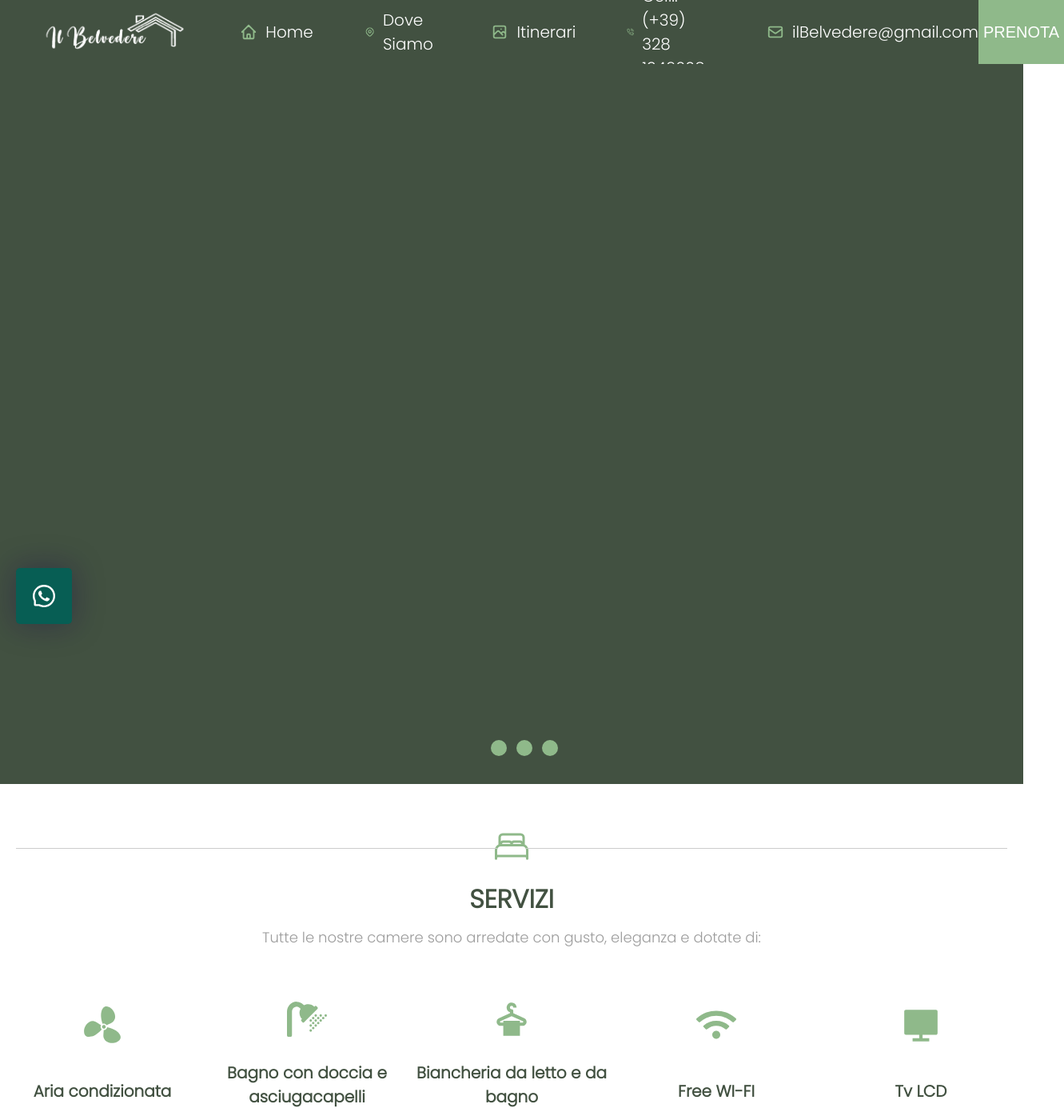
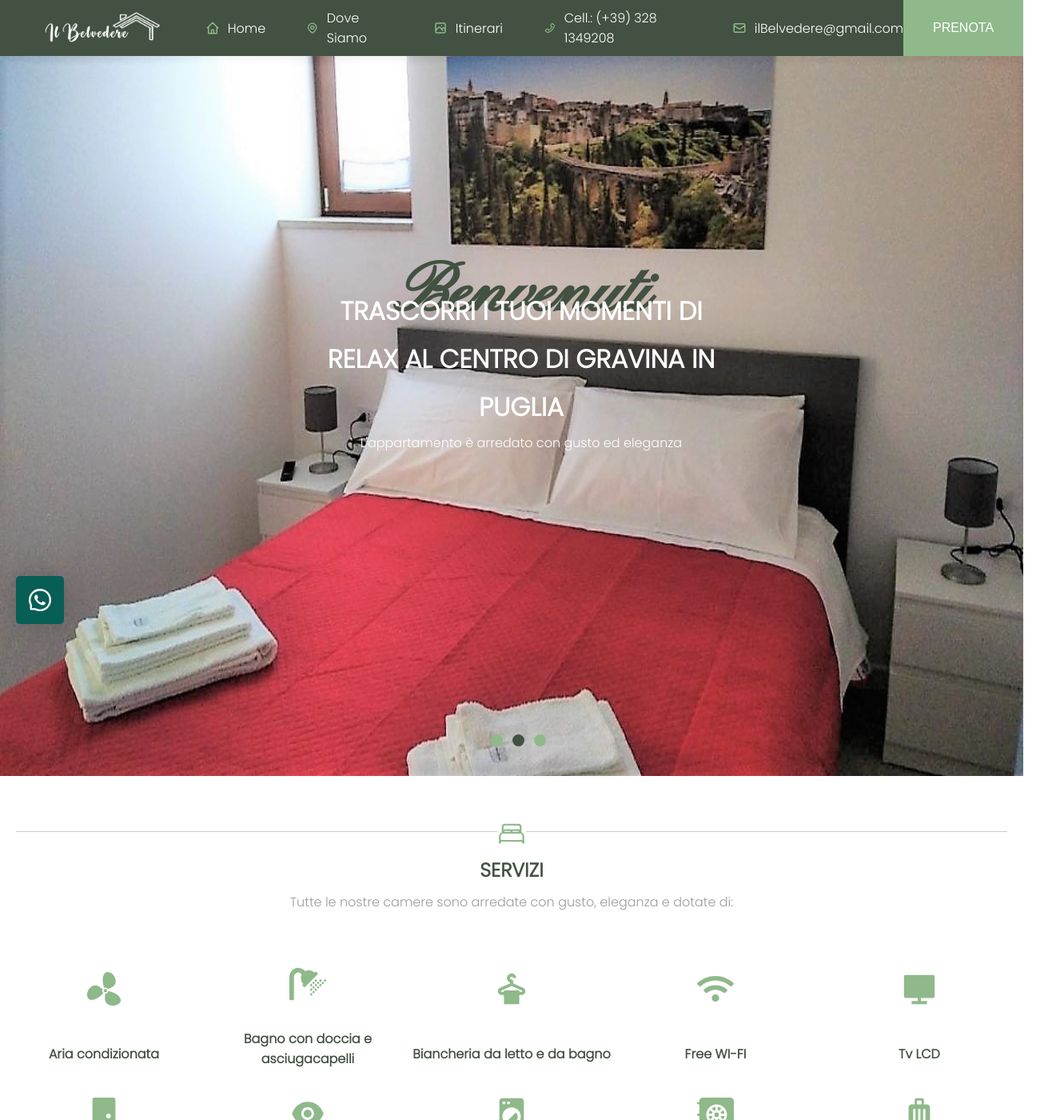
Before and after one commit to Josecontis/ilbelvedere, a React (Create React App) app in the folder il_belvedere/: page / in a window 1280 px wide. Shown: the top 1400 px of the page at 80% size, 1331 px wide, since content can reach past the window. Built offline with nearby package versions, Linux system fonts and the light colour scheme.

Commit message:
Fix sliding and styles

```diff
--- a/il_belvedere/src/App.css
+++ b/il_belvedere/src/App.css
@@ -5,8 +5,8 @@
 }
 
 .App .watsapp-button {
-  width: 70px;
-  height: 70px;
+  width: 60px;
+  height: 60px;
   display: flex;
   align-items: center;
   justify-content: center;
@@ -14,7 +14,7 @@
   color: #ffffff;
   border-radius: 5px;
   font-size: 32px;
-  box-shadow: 0px 0px 36px 2px rgb(24 12 72 / 36%)
+  box-shadow: 0px 0px 36px 2px rgba(0, 0, 0, 0.201)
 }
 
 .watsapp-button {
@@ -42,7 +42,7 @@
   border: none;
   transition-duration: 1s;
   font-size: 20px;
-  box-shadow: 0px 0px 22px 3px rgb(24 12 72 / 20%)
+  box-shadow: 0px 0px 22px 3px rgba(0, 0, 0, 0.121)
 }
 
 .button-to-top:hover {
--- a/il_belvedere/src/Components/Splitter.css
+++ b/il_belvedere/src/Components/Splitter.css
@@ -12,10 +12,9 @@
 .splitter-container::before {
     content: "";
     position: absolute;
-    bottom: 94%;
+    bottom: 96%;
     right: 20px;
     border-width: 0;
-    top: 6%;
     width: 47%;
     border-style: solid;
     border-color: #ccc;
@@ -25,10 +24,9 @@
 .splitter-container::after {
     content: "";
     position: absolute;
-    bottom: 94%;
+    bottom: 96%;
     left: 20px;
     border-width: 0;
-    top: 6%;
     width: 47%;
     border-style: solid;
     border-color: #ccc;
@@ -36,21 +34,21 @@
 }
 
 .splitter-bar {
-    height: 50px;
-    font-size: 48px;
+    height: 30px;
+    font-size: 36px;
     color: #8fb98a;
 }
 
 .splitter-title {
     text-transform: uppercase;
-    font-size: 32px;
+    font-size: 24px;
     margin-top: 20px;
     font-weight: 600;
     color: #425141;
 }
 
 .splitter-subtitle {
-    font-size: 18px;
+    font-size: 16px;
     margin-top: 10px;
     color: #9c9c9c;
 }
@@ -58,15 +56,14 @@
 .splitter-subtitle-services {
     height: 300px;
     margin-top: 50px;
-
     display: flex;
     flex-wrap: wrap;
     justify-content: center;
 }
 
 .services {
-    width: 20%;
-    font-size: 20px;
+    width: 255px;
+    font-size: 16px;
     display: grid;
     color: #425141;
     font-weight: 600;
@@ -76,5 +73,5 @@
 .services svg {
     margin: 0 auto;
     color: #8fb98a;
-    font-size: 50px;
+    font-size: 46px;
 }
--- a/il_belvedere/src/Components/Splitter.js
+++ b/il_belvedere/src/Components/Splitter.js
@@ -8,8 +8,8 @@ const Splitter = ({ icon, title, subtitle, subtitleServices }) => {
       <div className="splitter-subtitle">{subtitle}</div>
       <div className="splitter-subtitle-services">
         {subtitleServices &&
-          subtitleServices.map((el) => (
-            <div className="services">
+          subtitleServices.map((el, index) => (
+            <div key={index} className="services">
               {el.icon}
               {el.label}
             </div>
--- a/il_belvedere/src/Components/TopBar.css
+++ b/il_belvedere/src/Components/TopBar.css
@@ -1,5 +1,5 @@
 .top-bar {
-    height: 80px;
+    height: 70px;
     background-color: #425141;
     display: flex;
     width: 100%;
@@ -7,7 +7,7 @@
 }
 
 .top-bar img {
-    height: 60px;
+    height: 50px;
     margin-left: 4%;
 }
 
@@ -22,7 +22,7 @@
     border: none;
     background-color: #8fb98a;
     color: #ffffff;
-    font-size: 20px;
+    font-size: 16px;
     margin-left: auto;
     transition-duration: 1s;
 }
@@ -40,15 +40,15 @@
 
 
 .info {
-    margin-left: 5%;
-    height: 20px;
+    margin-left: 4%;
+    height: 18px;
     display: flex;
     align-items: center;
 }
 
 .info a {
     color: #ffffff;
-    font-size: 20px;
+    font-size: 16px;
     margin-left: 10px;
     text-decoration: none;
     transition-duration: 1s;
@@ -56,7 +56,7 @@
 
 .info svg {
     color: #8fb98a;
-    font-size: 22px;
+    font-size: 18px;
 }
 
 .info a:hover {
--- a/il_belvedere/src/Components/TopBar.js
+++ b/il_belvedere/src/Components/TopBar.js
@@ -2,9 +2,8 @@ import "./TopBar.css";
 import { HiOutlineHome, HiOutlineMail } from "react-icons/hi";
 import { HiOutlineLocationMarker } from "react-icons/hi";
 import { HiOutlinePhotograph } from "react-icons/hi";
-import { FiPhoneCall } from "react-icons/fi";
-
 import logoHome from "../Assets/Image/logoHomeWhiteSmall.png";
+import { AiOutlinePhone } from "react-icons/ai";
 
 const TopBar = () => {
   return (
@@ -23,7 +22,7 @@ const TopBar = () => {
         <a href="callto:3281349208">Itinerari</a>
       </div>
       <div className="info">
-        <FiPhoneCall />
+        <AiOutlinePhone />
         <a href="callto:3281349208">Cell.: (+39) 328 1349208</a>
       </div>
       <div className="info">
--- a/il_belvedere/src/Pages/Home.css
+++ b/il_belvedere/src/Pages/Home.css
@@ -80,8 +80,8 @@ img {
     float: right;
     bottom: 76%;
     width: 40%;
-    left: 54%;
-    font-size: 26px;
+    left: 50%;
+    font-size: 20px;
     animation: slide-right 1s forwards;
     transform: translateX(100%);
     text-align: end;
@@ -89,7 +89,7 @@ img {
 
 .review-label-coffe .review-author-coffe {
     font-weight: normal;
-    font-size: 24px;
+    font-size: 18px;
 }
 
 .review-label-bath {
@@ -100,8 +100,8 @@ img {
     float: left;
     top: 76%;
     width: 40%;
-    right: 54%;
-    font-size: 26px;
+    right: 50%;
+    font-size: 20px;
     animation: slide-right 1s forwards;
     transform: translateX(100%);
     text-align: start;
@@ -109,14 +109,14 @@ img {
 
 .review-label-bath .review-author-bath {
     font-weight: normal;
-    font-size: 24px;
+    font-size: 18px;
 }
 
 /* The dots/bullets/indicators */
 .dot {
     top: -50px;
-    height: 20px;
-    width: 20px;
+    height: 15px;
+    width: 15px;
     margin: 0 6px;
     background-color: #8fb98a;
     border-radius: 50%;
--- a/il_belvedere/src/Pages/Home.js
+++ b/il_belvedere/src/Pages/Home.js
@@ -8,13 +8,21 @@ import { RiComputerFill } from "react-icons/ri";
 import { AiFillEye } from "react-icons/ai";
 import { GiBoatPropeller } from "react-icons/gi";
 import { BsDoorClosedFill, BsSafe2Fill } from "react-icons/bs";
-import { MdDryCleaning, MdLocalLaundryService, MdLuggage } from "react-icons/md";
+import {
+  MdDryCleaning,
+  MdLocalLaundryService,
+  MdLuggage,
+} from "react-icons/md";
 import { FaWifi, FaShower } from "react-icons/fa";
 import ImageViewer from "../Components/ImageViewer";
+import { useEffect, useState } from "react";
 
 const Home = () => {
-  showSlides();
   let slideIndex = 0;
+
+  useEffect(() => {
+    showSlides();
+  });
 
   function showSlides() {
     let i = 0;
@@ -36,7 +44,7 @@ const Home = () => {
         (slides[slideIndex - 1].style.display = "block");
       dots[slideIndex - 1] && (dots[slideIndex - 1].className += " active");
     }
-    setTimeout(showSlides, 7000); // Change image every 2 seconds
+    setTimeout(showSlides, 7000);
   }
 
   const services = [
@@ -87,16 +95,6 @@ const Home = () => {
     <>
       <div className="slideshow-container">
         <div className="mySlides fade">
-          <img alt="env" src={bedImg} style={{ width: "100%" }} />
-          <div className="welcome-text">Benvenuti</div>
-          <div className="label">
-            Trascorri i tuoi momenti di relax al centro di gravina in puglia
-          </div>
-          <div className="sub-label">
-            L'appartamento è arredato con gusto ed eleganza
-          </div>
-        </div>
-        <div className="mySlides fade">
           <img alt="bed" src={coffeImg} style={{ width: "100%" }} />
           <div className="review-label-coffe">
             Tutto perfetto. La posizione nelle immediate vicinanze del ponte e a
@@ -108,6 +106,17 @@ const Home = () => {
             </div>
           </div>
         </div>
+        <div className="mySlides fade">
+          <img alt="env" src={bedImg} style={{ width: "100%" }} />
+          <div className="welcome-text">Benvenuti</div>
+          <div className="label">
+            Trascorri i tuoi momenti di relax al centro di gravina in puglia
+          </div>
+          <div className="sub-label">
+            L'appartamento è arredato con gusto ed eleganza
+          </div>
+        </div>
+
         <div className="mySlides fade">
           <img alt="bath" src={bathImg} style={{ width: "100%" }} />
           <div className="review-label-bath">
```
